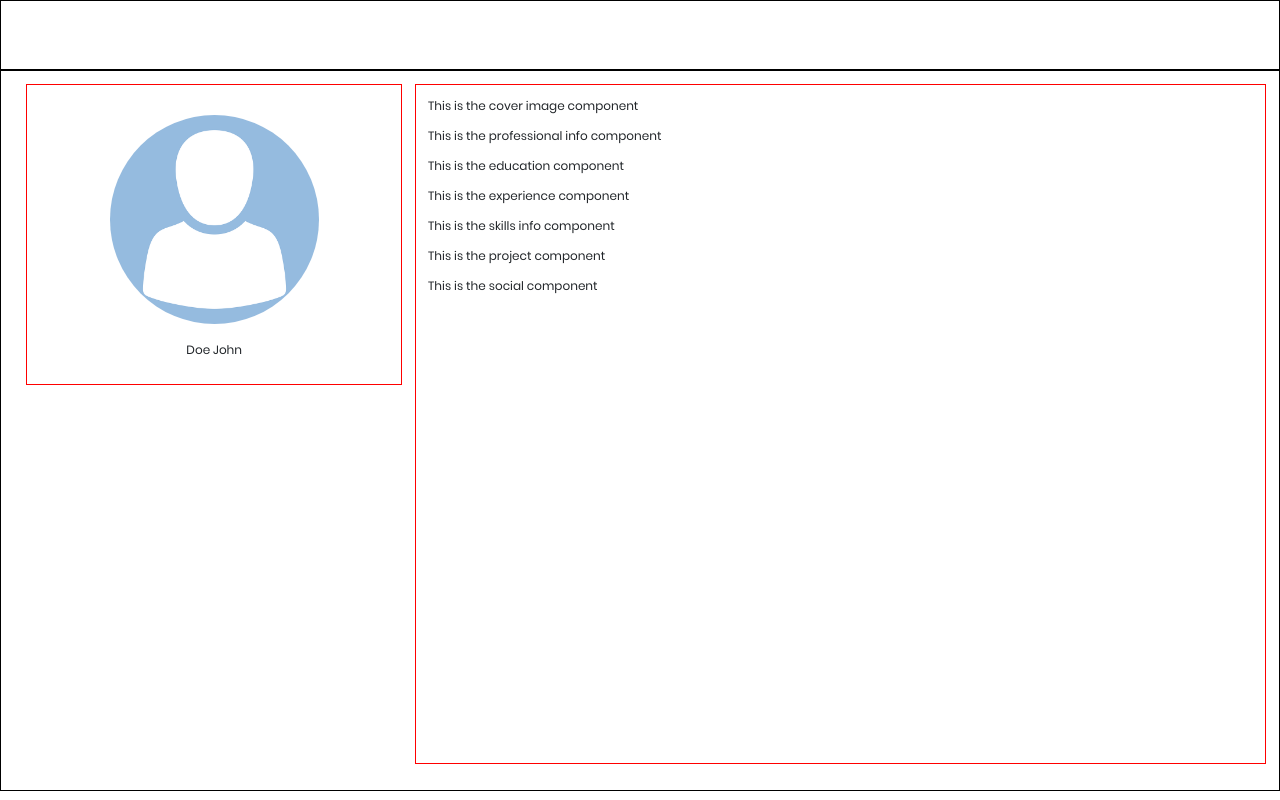
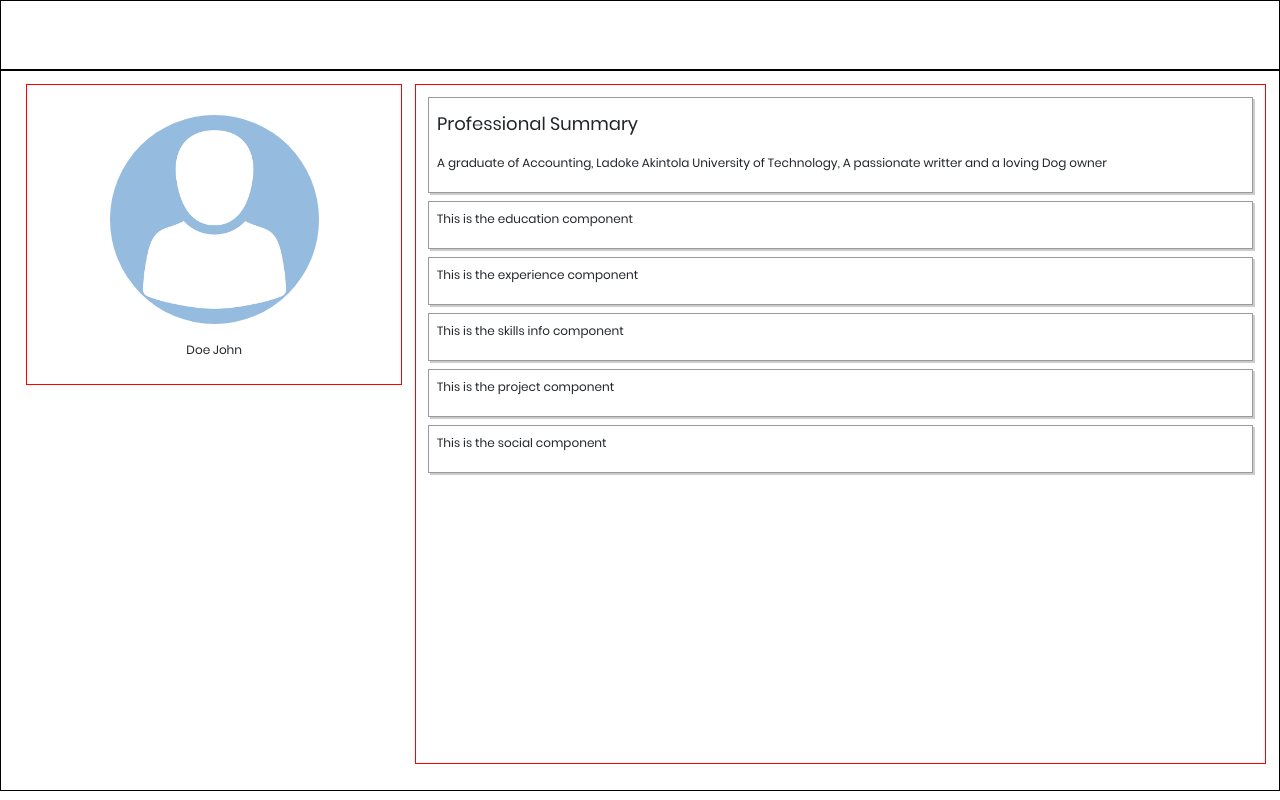
Before and after one commit to TechBuilder-360/portfolio-react, a React (Create React App) app: page /profile/1 in a window 1280 px wide. Built offline with nearby package versions, Linux system fonts and the light colour scheme; what react-social-login would draw is missing.

Commit message:
Added more styling to dashboard elements

```diff
--- a/src/components/profile/education/education.js
+++ b/src/components/profile/education/education.js
@@ -2,7 +2,7 @@ import React from 'react'
 
 const Education = props => {
     return (
-        <div>
+        <div className={props.wrapper}>
             <p>{props.title}</p>
         </div>
     )
--- a/src/components/profile/experience/experience.js
+++ b/src/components/profile/experience/experience.js
@@ -1,11 +1,20 @@
 import React from 'react'
+import {connect} from 'react-redux'
+
 
 const Experience = props => {
+
     return (
-        <div>
+        <div className={props.wrapper}>
             <p>{props.title}</p>
         </div>
     )
 }
 
-export default Experience
+const mapStateToProps = state =>{
+    return{
+        experience:state.experience
+    }
+}
+
+export default connect(mapStateToProps)(Experience)
--- a/src/components/profile/professional_info/professional_info.js
+++ /dev/null
@@ -1,12 +0,0 @@
-import React from 'react'
-import Container from '../../../container/Container'
-
-const ProfessionalInfo = props => {
-    return (
-        <Container>
-            <p>{props.title}</p>
-        </Container>
-    )
-}
-
-export default ProfessionalInfo
--- /dev/null
+++ b/src/components/profile/professional_summary/professional_summary.js
@@ -0,0 +1,19 @@
+import React from 'react'
+import { connect } from 'react-redux'
+
+const ProfessionalSummary = props => {
+    return (
+        <div className={props.wrapper}>
+            <p className='title' style={{textAlign:'left'}}>Professional Summary</p> {/* styling of title should be moved to dashboard.module.css to ensure consistent title styling for each section */}
+            <p>{props.summary}</p>
+        </div>
+    )
+}
+
+const mapStateToProps = state =>{
+    return{
+        summary: state.personal_info.bio
+    }
+}
+
+export default connect(mapStateToProps)(ProfessionalSummary)
--- a/src/components/profile/projects/projects.js
+++ b/src/components/profile/projects/projects.js
@@ -1,11 +1,18 @@
 import React from 'react'
+import { connect } from 'react-redux'
 
 const Projects = props => {
     return (
-        <div>
+        <div className={props.wrapper}>
             <p>{props.title}</p>
         </div>
     )
 }
 
-export default Projects
+const mapStateToProps = state =>{
+    return{
+        projects: state.project
+    }
+}
+
+export default connect(mapStateToProps)(Projects)
--- a/src/components/profile/skills/skills.js
+++ b/src/components/profile/skills/skills.js
@@ -1,11 +1,18 @@
 import React from 'react'
+import { connect } from 'react-redux'
 
 const Skills = props => {
     return (
-        <div>
+        <div className={props.wrapper}>
             <p>{props.title}</p>
         </div>
     )
 }
 
-export default Skills
+const mapStateToProps = state =>{
+    return{
+        skills:state.skills
+    }
+}
+
+export default connect(mapStateToProps)(Skills)
--- a/src/components/profile/social_link/social_link.js
+++ b/src/components/profile/social_link/social_link.js
@@ -1,11 +1,18 @@
 import React from 'react'
+import { connect } from 'react-redux'
 
 const SocialLinks = props => {
     return (
-        <div>
+        <div className={props.wrapper}>
             <p>{props.title}</p>
         </div>
     )
 }
 
-export default SocialLinks
+const mapStateToProps = state =>{
+    return{
+        social: state.social
+    }
+}
+
+export default connect(mapStateToProps)(SocialLinks)
--- a/src/container/dashboard/dashboard.js
+++ b/src/container/dashboard/dashboard.js
@@ -2,7 +2,7 @@ import React, { Component } from "react";
 import classes from "./dashboard.module.css";
 import CoverImage from "../../components/profile/cover_Image/cover_image";
 import PersonalInfo from "../../components/profile/personal_Info/personal_info";
-import ProfessionalInfo from "../../components/profile/professional_info/professional_info";
+import ProfessionalSummary from "../../components/profile/professional_summary/professional_summary";
 import Education from "../../components/profile/education/education";
 import Experience from "../../components/profile/experience/experience";
 import Skills from "../../components/profile/skills/skills";
@@ -25,13 +25,13 @@ export default class Dashboard extends Component {
             <PersonalInfo />
           </aside>
           <main className={classes.Main}>
-            <CoverImage title="This is the cover image component" />
-            <ProfessionalInfo title="This is the professional info component" />
-            <Education title="This is the education component" />
-            <Experience title="This is the experience component" />
-            <Skills title="This is the skills info component" />
-            <Projects title="This is the project component" />
-            <SocialLinks title="This is the social component" />
+            {/* <CoverImage title="This is the cover image component" /> */}
+            <ProfessionalSummary wrapper={classes.Main_Content} title="This is the professional info component" />
+            <Education wrapper={classes.Main_Content} title="This is the education component" />
+            <Experience wrapper={classes.Main_Content} title="This is the experience component" />
+            <Skills wrapper={classes.Main_Content} title="This is the skills info component" />
+            <Projects wrapper={classes.Main_Content} title="This is the project component" />
+            <SocialLinks wrapper={classes.Main_Content} title="This is the social component" />
           </main>
         </div>
       </Container>
--- a/src/container/dashboard/dashboard.module.css
+++ b/src/container/dashboard/dashboard.module.css
@@ -10,6 +10,16 @@
     width: 100%;
     margin-bottom: 8px;
     border: 1px solid red;
+}
+
+
+.Main_Content{
+    margin-bottom: 8px;
+    width: 100%;
+    box-sizing: border-box;
+    border: 1px solid rgba(102, 99, 99, 0.651);
+    box-shadow: #ccc 2px 2px;
+    padding: 8px;
 }
 
 
@@ -38,4 +48,6 @@
         overflow-x: auto;
         text-align: left;
     }
+
+
 }
--- a/src/store/reducers/portfolioReducer.js
+++ b/src/store/reducers/portfolioReducer.js
@@ -84,6 +84,15 @@ const initialState = {
   title: "Fraud detection using transaction pattern",
   description: "Fraud detection using transaction pattern and previous account records."
 },
+],
+social:[{
+  label: "facebook",
+  url: "https://facebook.com"
+},
+{
+  label: "twitter",
+  url: "https://twitter.com"
+},
 ]
 };
 
```
